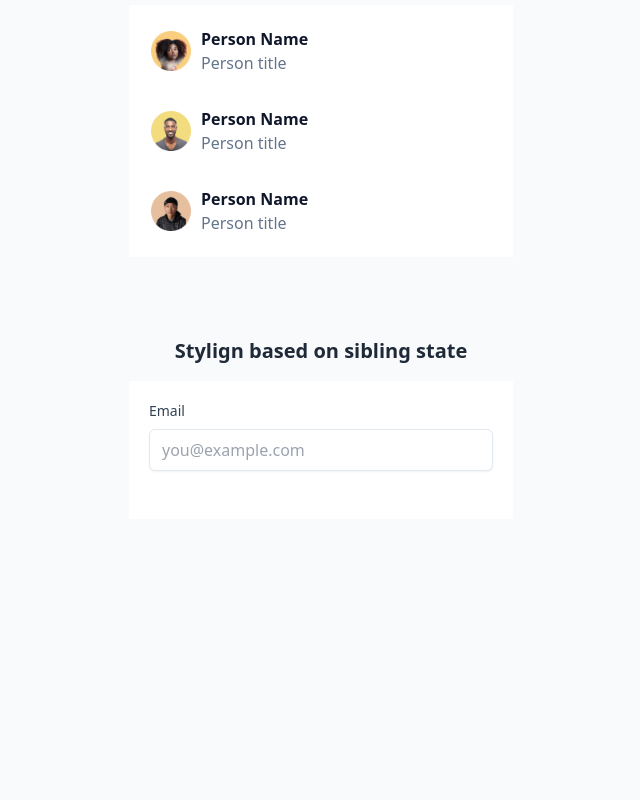
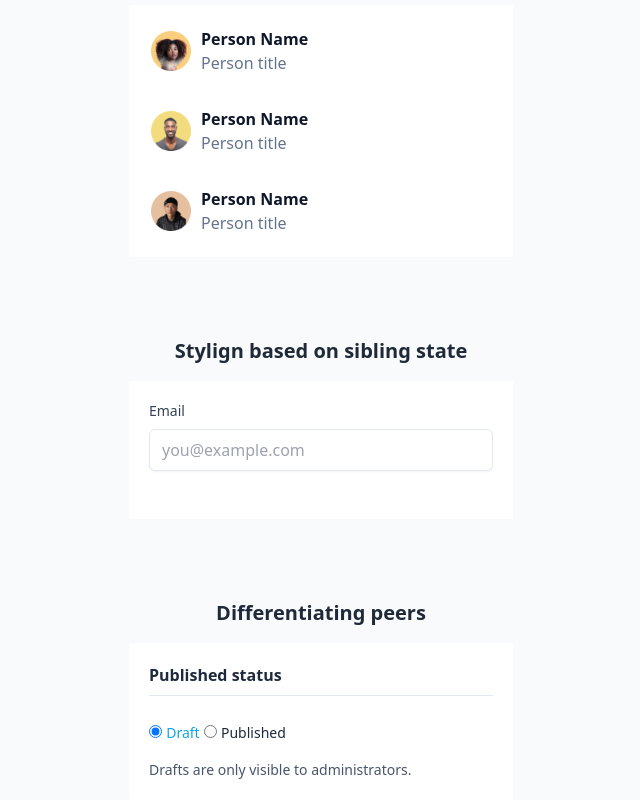
Before and after one commit to miguelbcodes/tailwindcss-docs-sandbox, a website: page index.html in a window 1280 px wide. Shown: the part 1751-2551 px from the top of the page, without its empty margins (319-959 px from the left). Before the commit the page ends 2270 px from the top, so only its background shows below. Drawn offline with Linux system fonts and the light colour scheme.

Commit message:
feat: apply styles in different peers

```diff
--- a/index.html
+++ b/index.html
@@ -240,5 +240,26 @@
         </label>
       </form>
     </div>
+    <div class="flex w-full flex-col items-center gap-4">
+      <p class="font-sans text-xl font-bold text-gray-800">Differentiating peers</p>
+      <form class="w-96 rounded-sm bg-white p-5">
+        <div class="mb-6 w-full border-b border-slate-200 pb-2 font-semibold text-slate-800">Published status</div>
+
+        <input id="draft" class="peer/draft" type="radio" name="status" checked />
+        <label for="draft" class="text-sm font-medium text-slate-800 peer-checked/draft:text-sky-500">Draft</label>
+
+        <input id="published" class="peer/published" type="radio" name="status" />
+        <label for="published" class="text-sm font-medium text-slate-800 peer-checked/published:text-sky-500">
+          Published
+        </label>
+
+        <div class="mt-4 hidden text-sm text-slate-600 peer-checked/draft:block">
+          Drafts are only visible to administrators.
+        </div>
+        <div class="mt-4 hidden text-sm text-slate-600 peer-checked/published:block">
+          Your post will be publicly visible on your site.
+        </div>
+      </form>
+    </div>
   </body>
 </html>
```
Also changed, not shown: dist/output.css.
